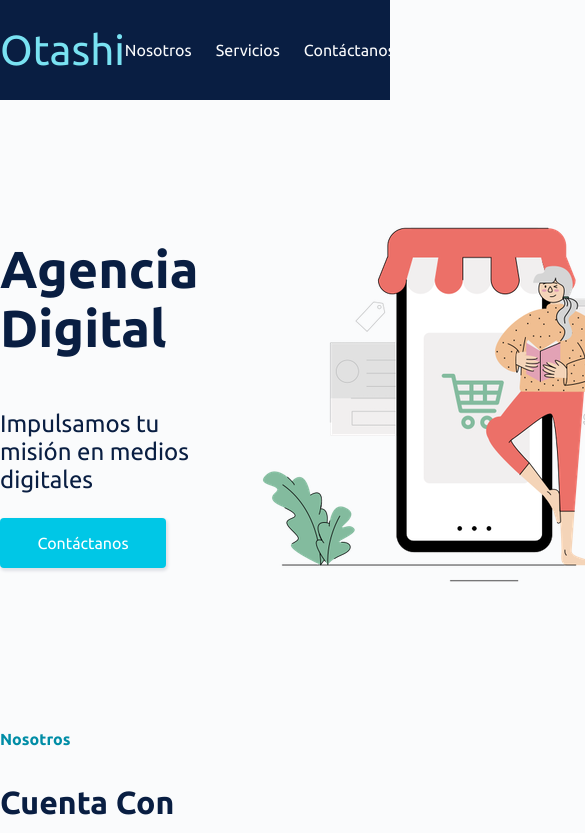
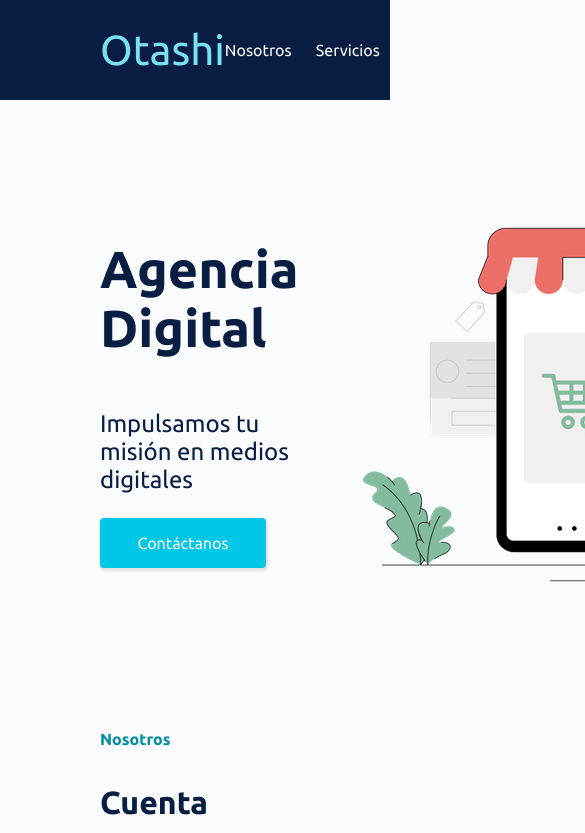
Before and after one commit to otashi/otashi-website, a React (Create React App) app: page / in a window 390 px wide. Shown: the top 833 px of the page, 585 px wide, since content can reach past the window. Built offline with nearby package versions, Linux system fonts and the light colour scheme.

Commit message:
add/ margin 100px screens of 1000px wide or less

```diff
--- a/src/components/Header/styles.js
+++ b/src/components/Header/styles.js
@@ -15,6 +15,10 @@ const StyledHeaderContainer = styled.div`
   grid-template-columns: auto auto;
   justify-content: space-between;
   align-items: center;
+
+  @media screen and (max-width: 1200px) {
+    margin: 0 100px;
+  }
 `;
 
 const StyledImg = styled.img``;
--- a/src/globals.css
+++ b/src/globals.css
@@ -29,3 +29,9 @@ main {
   max-width: 1000px;
   margin: 0 auto;
 }
+
+@media screen and (max-width: 1200px) {
+  main {
+    margin: 0 100px;
+  }
+}
--- a/src/sections/Footer/styles.js
+++ b/src/sections/Footer/styles.js
@@ -8,6 +8,10 @@ const StyledFooter = styled.footer`
   border-top: 2px solid var(--n100);
   color: var(--n100);
   max-width: 1000px;
+
+  @media screen and (max-width: 1200px) {
+    margin: 100px 100px 50px;
+  }
 `;
 
 const StyledFooterInfoContainer = styled.div`
```
